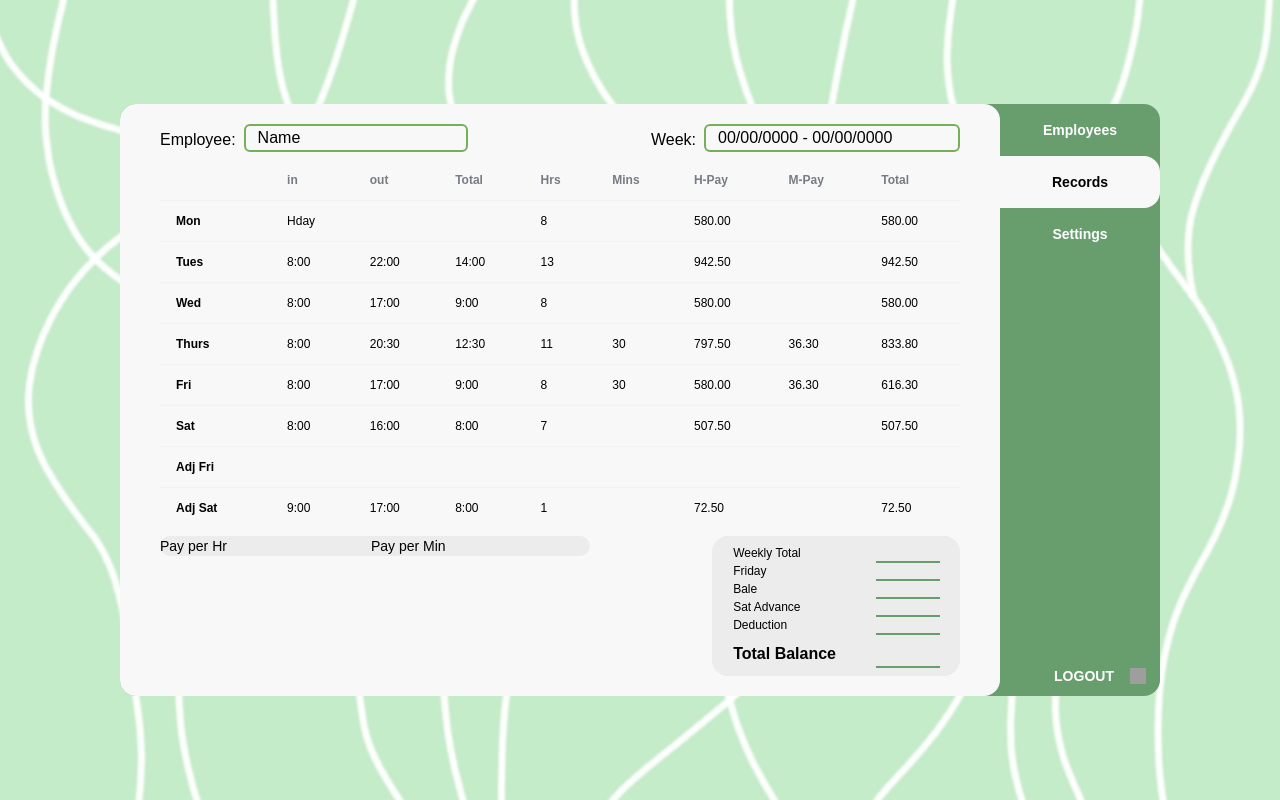
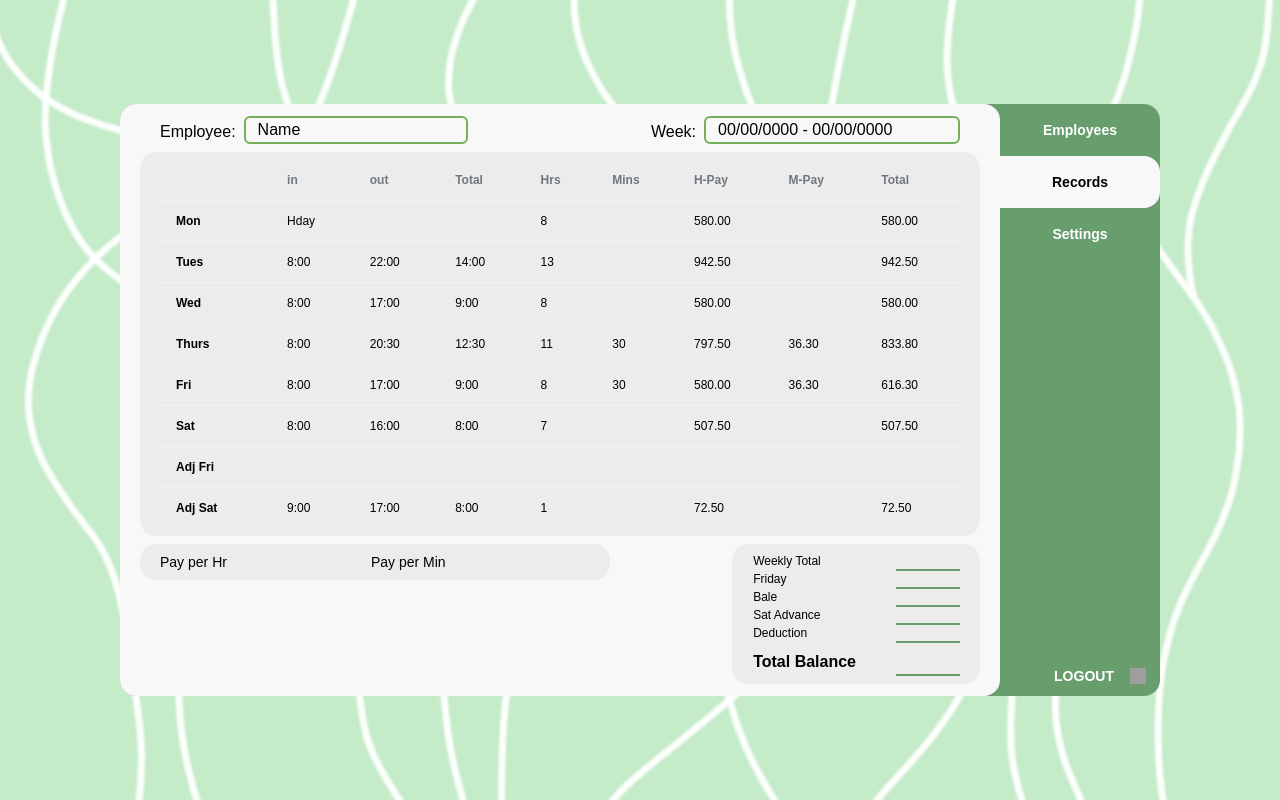
Before and after one commit to kiefferdy/ga-payroll-system, a Nuxt app: page /records in a window 1280 px wide. Built offline with nearby package versions, Linux system fonts and the light colour scheme; no server answers; grey boxes are pictures that could not be loaded.

Commit message:
add background and fix spacing

```diff
--- a/pages/records.vue
+++ b/pages/records.vue
@@ -1,7 +1,7 @@
 <template>
       <div class="card card-side h-[37rem] w-[65rem] bg-dark_green text-black">
       <div class="card h-[37rem] w-[55rem] bg-primary_white rounded rounded-[1rem] rounded-br-[1rem]">
-         <div class="card card-side justify-between mx-10 mt-5">
+         <div class="card card-side justify-between mx-10 mt-3">
             <div class="card card-side">
                <p class="pe-2 mt-1">Employee:</p>
                <div class="dropdown dropdown-hover w-56 border-button_green border-2 rounded-md">
@@ -25,7 +25,7 @@
                </div>
             </div>
          </div>
-         <div class=" mx-10 my-2">
+         <div class="card mx-5 my-2 bg-off_white p-2 px-5">
             <table class="table text-xs">
                <thead class="">
                   <tr>
@@ -132,9 +132,9 @@
                </tbody>
             </table>
          </div>
-         <div class="card card-side justify-between mx-10">
+         <div class="card card-side justify-between mx-5">
             <div>
-               <div class="text-sm card card-side justify-between bg-off_white">
+               <div class="text-sm card card-side justify-between bg-off_white px-5 py-2">
                   <p class="pe-36">Pay per Hr</p>
                   <p class="pe-36">Pay per Min</p>
                </div>
```
